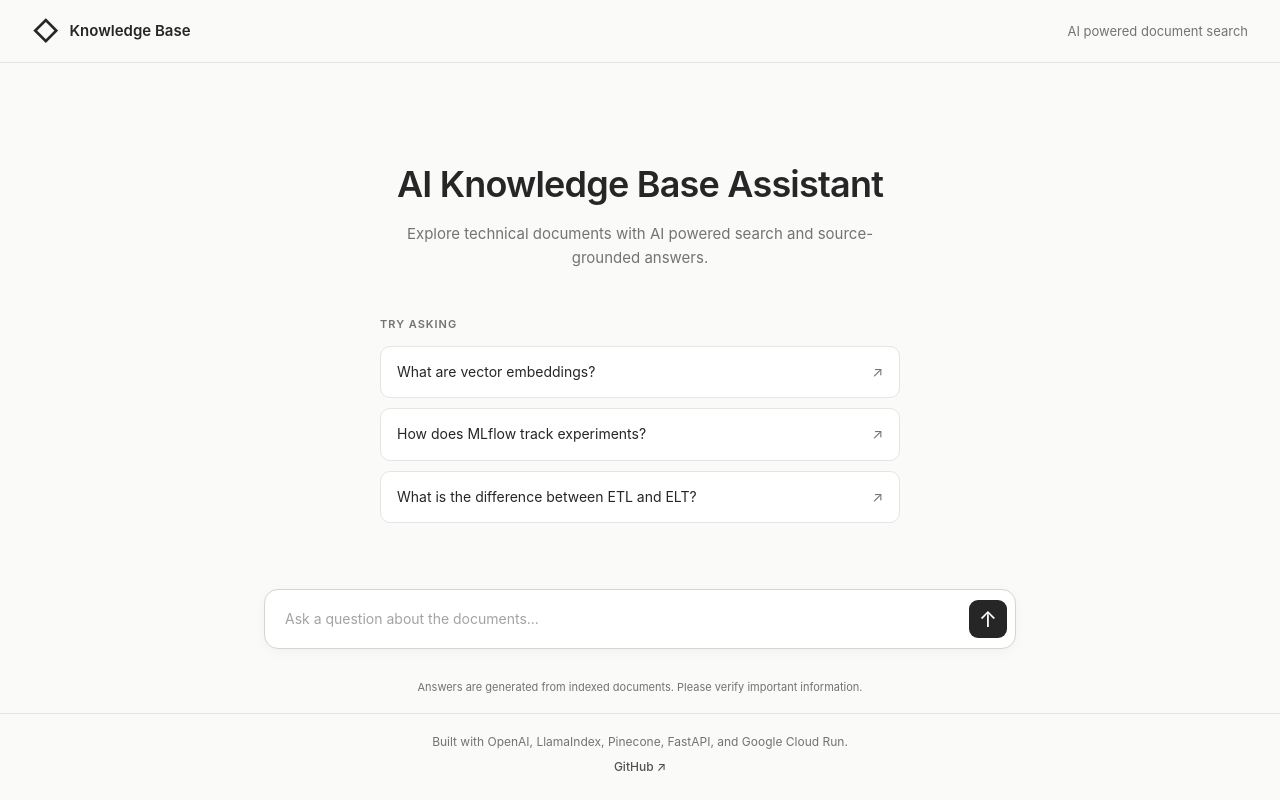
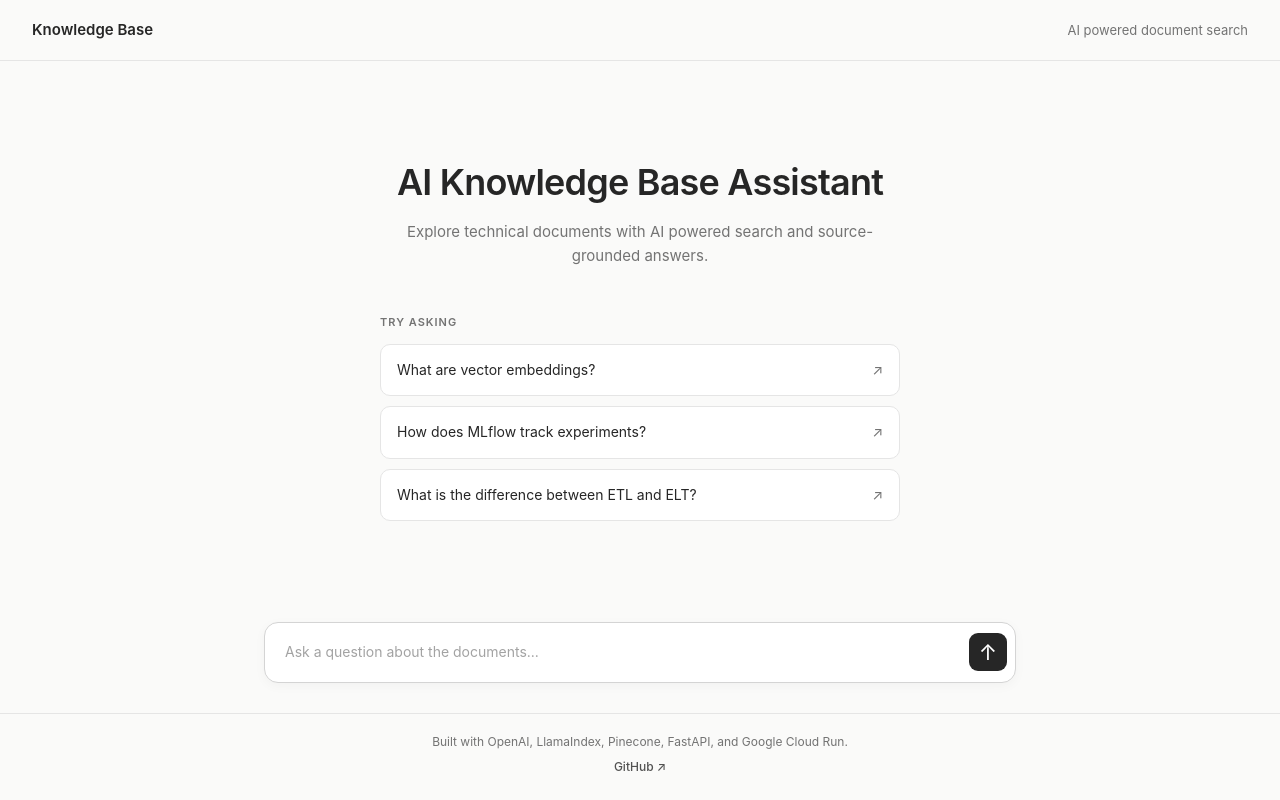
Before and after one commit to harrisonfunk2/chatbot_v2, a plain HTML site: page docs/index.html in a window 1280 px wide. Drawn offline with Linux system fonts and the light colour scheme.

Commit message:
updated redesign

```diff
--- a/docs/index.html
+++ b/docs/index.html
@@ -14,7 +14,6 @@
     <div class="app">
         <header class="site-header">
             <div class="brand">
-                <span class="brand-icon">◇</span>
                 <span>Knowledge Base</span>
             </div>
 
@@ -89,10 +88,6 @@
 
             <p id="status" role="status"></p>
 
-            <p class="input-note">
-                Answers are generated from indexed documents.
-                Please verify important information.
-            </p>
         </div>
 
         <footer class="site-footer">
```
